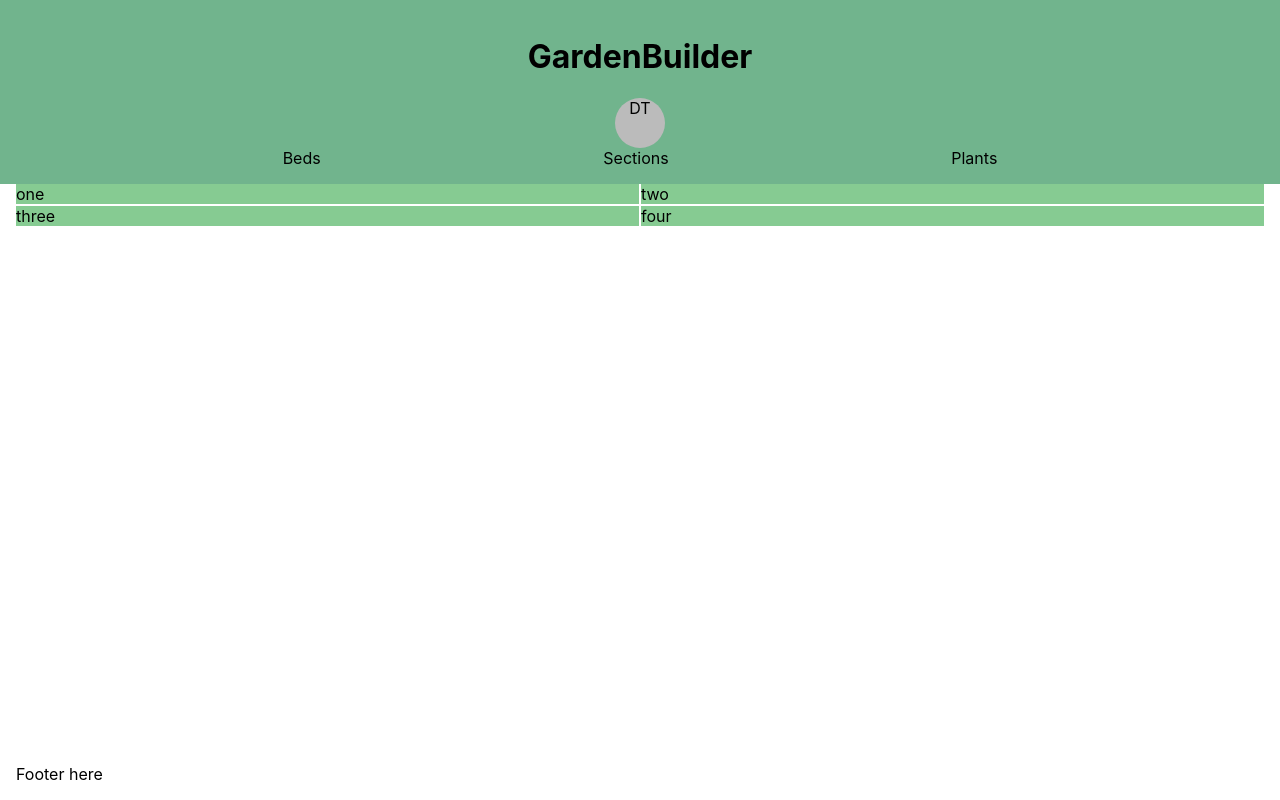
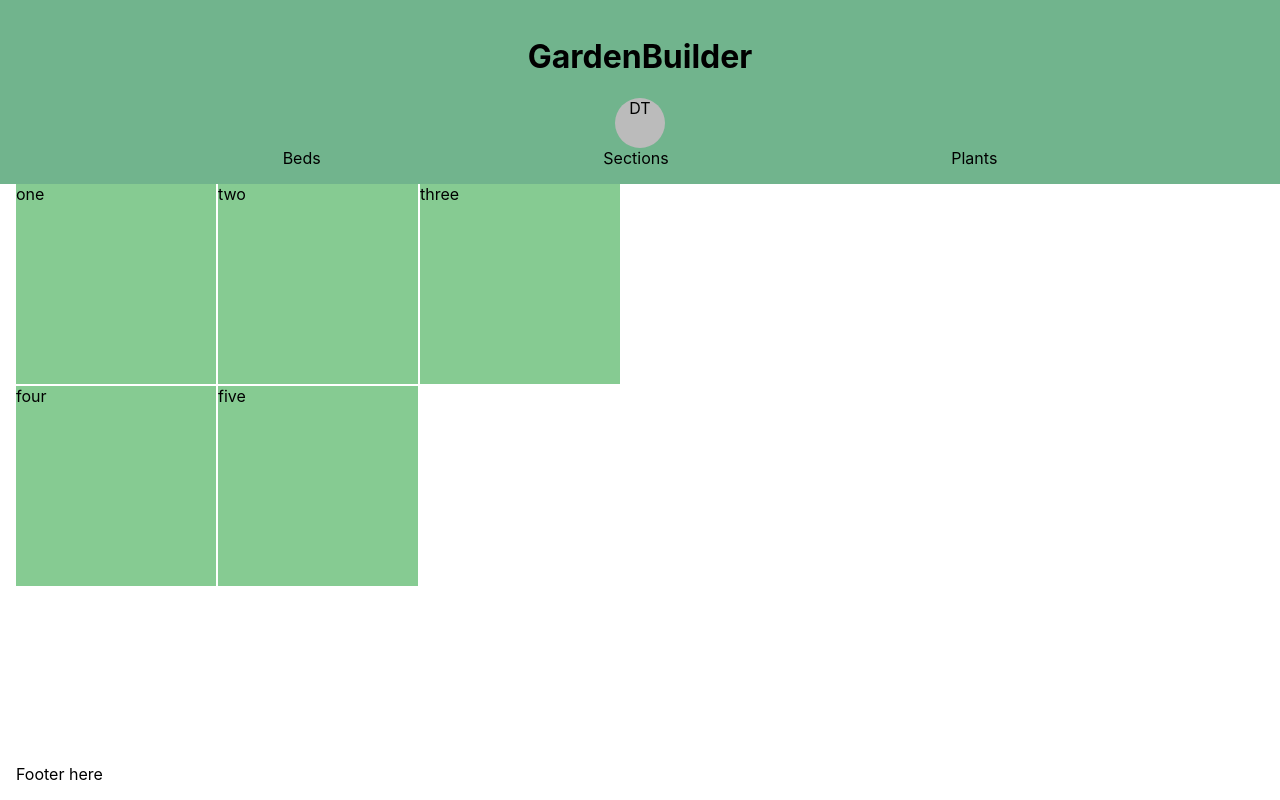
Before and after one commit to gardenbuilder-app/gardenbuilder-frontend, a React (Create React App) app: page / in a window 1280 px wide. Built offline with nearby package versions, Linux system fonts and the light colour scheme; the HTML template or start-up script is replaced by a standard one.

Commit message:
moved styled-component declaration outside of function

```diff
--- a/src/components/header.js
+++ b/src/components/header.js
@@ -6,16 +6,16 @@ import useWindowSize from '../hooks/useWindowSize'
 import styled from 'styled-components'
 import { colors } from '../styles/global'
 
-const Header = function () {
-  const windowSize = useWindowSize()
-
-  const Header = styled.header`
+const Header = styled.header`
     padding: 1rem 0;
     text-align: center;
     background: ${colors.primary};
     width: 100vw;
     margin-left: -1rem;
   `
+
+const Headers = function () {
+  const windowSize = useWindowSize()
 
   const header = windowSize.width < 600 ? (
     <Header>
@@ -37,4 +37,4 @@ const Header = function () {
   return header
 }
 
-export default Header
+export default Headers
--- a/src/pages/beds.js
+++ b/src/pages/beds.js
@@ -1,17 +1,20 @@
 import React from 'react'
 import styled from 'styled-components'
 import { colors } from '../styles/global'
+import useWindowSize from '../hooks/useWindowSize'
 
 function Beds () {
+  const { width } = useWindowSize()
   const rows = 2
-  const columns = 2
+  const columns = 3
+  const gridWidth = width > 700 ? 600 : width - 12
+  const gridItemWidth = `${gridWidth / columns}px`
 
   const Grid = styled.div`
     display: grid;
-    direction: row;
     gap: 2px;
-    grid-template-columns: repeat(${columns}, 1fr);
-    grid-template-rows: repeat(${rows}, 1fr);
+    grid-template-columns: repeat(${columns}, ${gridItemWidth});
+    grid-template-rows: repeat(${rows}, ${gridItemWidth});
   `
 
   const GridItem = styled.div`
@@ -23,6 +26,7 @@ function Beds () {
       <GridItem>two</GridItem>
       <GridItem>three</GridItem>
       <GridItem>four</GridItem>
+      <GridItem>five</GridItem>
     </Grid>
   )
 }
```
Also changed, not shown: src/pages/beds.module.css (deleted, +0 -9 lines).
